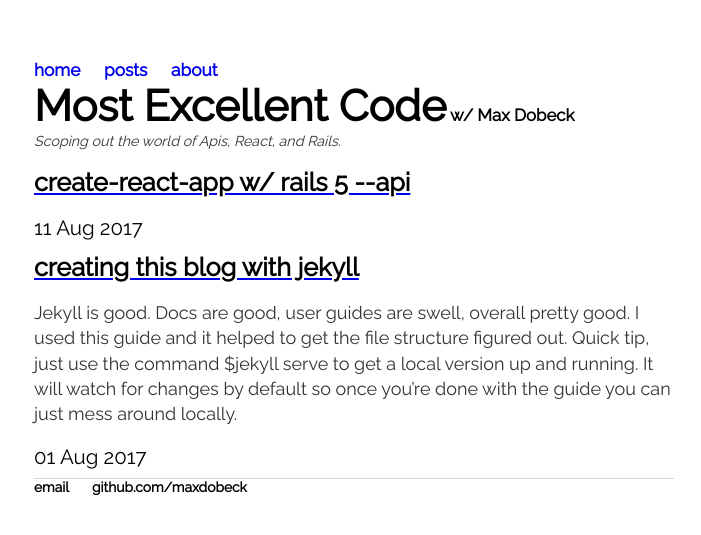
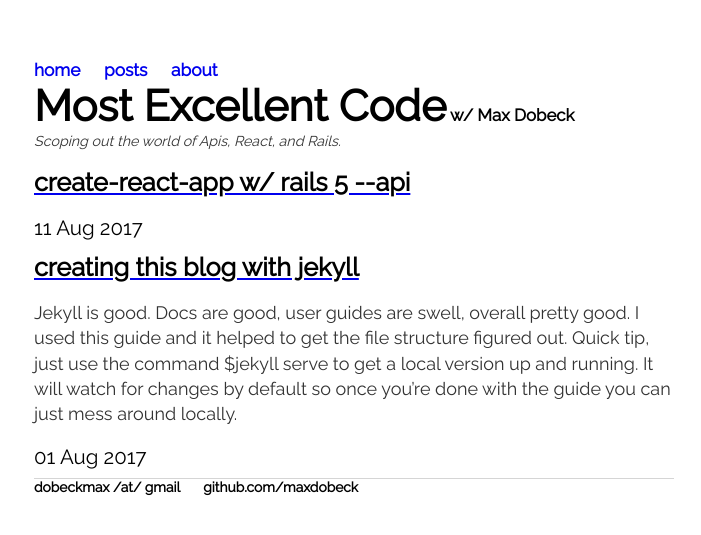
Before and after one commit to maxdobeck/maxdobeck.github.io, a Jekyll site: the page built from index.html, in a window 1280 px wide. Shown: the top 535 px of the page, without its empty margins (286-987 px from the left). Built offline with Jekyll 4.4.1, drawn with Linux system fonts in a browser that asks for light colours; the list of posts is cut into pages by our own code.

Commit message:
There is now cow level.

```diff
--- a/_layouts/default.html
+++ b/_layouts/default.html
@@ -22,7 +22,7 @@
 			{% include analytics.html %}
 			<footer>
 	    		<ul>
-	        		<li><a href="mailto:dobeckmax@gmail.com">email</a></li>
+	        		<li><a href="https://www.youtube.com/watch?v=I5J8rjW_mVs" target="_blank">dobeckmax /at/ gmail</a></li>
 	        		<li><a href="https://github.com/maxdobeck">github.com/maxdobeck</a></li>
 				</ul>
 			</footer>
```
